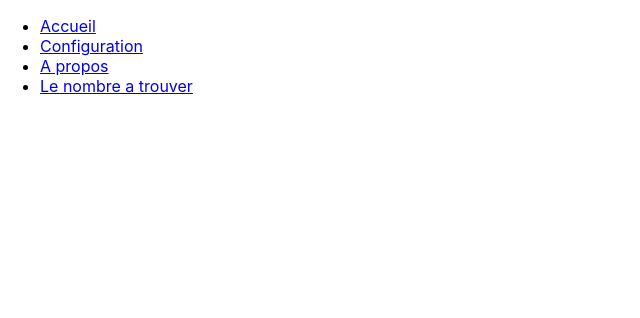
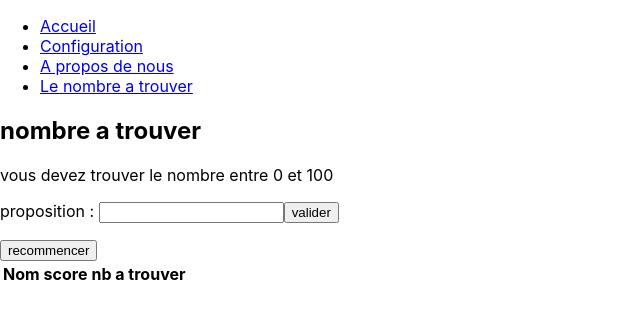
Before and after one commit to Lexo783/JS-avanc-, a React (Create React App) app in the folder tdi/: page /findTheNumber in a window 1280 px wide. Shown: the top 318 px of the page, without its empty margins (0-640 px from the left). Built offline with nearby package versions, Linux system fonts and the light colour scheme.

Commit message:
refactor

```diff
--- a/tdi/src/App.js
+++ b/tdi/src/App.js
@@ -14,16 +14,11 @@ import {
   Link
 } from "react-router-dom";
 
-import Accueil from './Component/Accueil';
+import Home from './Component/Home';
 import Configuration from './Component/Configuration';
-import Apropos from './Component/User';
-import LeNombreATrouver from './Component/LeNombreATrouver';
+import About from './Component/User';
+import FindTheNumber from './Component/FindTheNumber';
 
-
-import {
-  addScore,
-  delScore
-} from './redux/actions';
 
 const store = createStore(reducer);
 
@@ -36,7 +31,6 @@ export default class App extends React.Component {
     };
 
       //var app = firebase.initializeApp({...});
-
   }
 
   setName(name) {
@@ -76,13 +70,13 @@ export default class App extends React.Component {
                 <Link to="/">Accueil</Link>
               </li>
               <li>
-                <Link to="/about">Configuration</Link>
+                <Link to="/configuration">Configuration</Link>
               </li>
               <li>
-                <Link to="/users">A propos</Link>
+                <Link to="/about">A propos de nous</Link>
               </li>
               <li>
-                <Link to="/leNbATrouver">Le nombre a trouver</Link>
+                <Link to="/findTheNumber">Le nombre a trouver</Link>
               </li>
             </ul>
           </nav>
@@ -91,16 +85,16 @@ export default class App extends React.Component {
               renders the first one that matches the current URL. */}
           <Switch>
             <Route exact path="/">
-              <Accueil name={this.state.nameState}/>
+              <Home name={this.state.nameState}/>
+            </Route>
+            <Route path="/configuration">
+              <Configuration name={name => this.setName(name)} />
             </Route>
             <Route path="/about">
-              <Configuration name={name => this.setName(name)} />
+              <About />
             </Route>
-            <Route path="/users">
-              <Apropos />
-            </Route>
-            <Route path="/leNbATrouver">
-              <LeNombreATrouver name={this.state.nameState}/>
+            <Route path="/findTheNumber">
+              <FindTheNumber name={this.state.nameState}/>
             </Route>
           </Switch>
 
--- a/tdi/src/Component/LeNombreATrouver.js
+++ b/tdi/src/Component/FindTheNumber.js
@@ -6,17 +6,15 @@ import { addScore } from "../redux/actions";
 import Score from "./Score";
 
 
-export class LeNombreATrouver extends React.Component
+export class FindTheNumber extends React.Component
 {
     constructor(props) {
         super(props);
-        this.compteur = 0;
+        this.count = 0;
         this.nbRand = this.generateRand();
         this.scores = [];
 
-        //les states sont les seuls éléments destiné a changer graphiquement
         this.state= {
-            //nbRand : this.generateRand(),
             content : "",
             name : this.props.name,
         };
@@ -24,11 +22,11 @@ export class LeNombreATrouver extends React.Component
 
 
     addScore(){
-        console.log(""+ this.state.name + "  |  " + this.compteur + "  : "  + this.nbRand);
+        console.log(""+ this.state.name + "  |  " + this.count + "  : "  + this.nbRand);
 
         this.props.addScore({
             name : this.state.name,
-            nbTry : this.compteur,
+            nbTry : this.count,
             nbToFind : this.nbRand
         });
     }
@@ -39,18 +37,18 @@ export class LeNombreATrouver extends React.Component
         let nbGiven = parseInt(event.target[0].value);
         console.log(""  + this.nbRand);
         if (nbGiven === this.nbRand) {
-            this.compteur ++;
-            console.log("find: " + this.compteur);
-            this.setState({...this.state, content : "vous avez trouvé aprés " + this.compteur + " essai"});
+            this.count ++;
+            console.log("find: " + this.count);
+            this.setState({...this.state, content : "vous avez trouvé aprés " + this.count + " essai"});
             this.restart();
         } else if (nbGiven > this.nbRand) {
-            this.compteur ++;
-            console.log("en dessous" + this.compteur);
-            this.setState({...this.state, content : "c'est plus petit , vous avez fait " + this.compteur + " essai"});
+            this.count ++;
+            console.log("en dessous" + this.count);
+            this.setState({...this.state, content : "c'est plus petit , vous avez fait " + this.count + " essai"});
         } else if (nbGiven < this.nbRand) {
-            this.compteur ++;
+            this.count ++;
             console.log("au dessus");
-            this.setState({...this.state, content : "c'est plus grand vous avez fait " + this.compteur + " essai"});
+            this.setState({...this.state, content : "c'est plus grand vous avez fait " + this.count + " essai"});
         }
     }
 
@@ -62,7 +60,7 @@ export class LeNombreATrouver extends React.Component
 
 
     lose(){
-        this.compteur =-1;
+        this.count =-1;
         this.restart();
     }
 
@@ -71,7 +69,7 @@ export class LeNombreATrouver extends React.Component
         this.addScore();
 
         this.nbRand = this.generateRand();
-        this.compteur=0;
+        this.count=0;
         this.setState({...this.state, content : ""});
     }
 
@@ -114,4 +112,4 @@ const mapDispatchToProps = dispatch => {
 export default withRouter(connect(
     mapStateToProps,
     mapDispatchToProps
-)(LeNombreATrouver));
+)(FindTheNumber));
--- a/tdi/src/Component/Accueil.js
+++ b/tdi/src/Component/Home.js
@@ -1,6 +1,6 @@
 import React from 'react';
 
-export default class Accueil extends React.Component
+export default class Home extends React.Component
 {
     render(){
         return(
```
